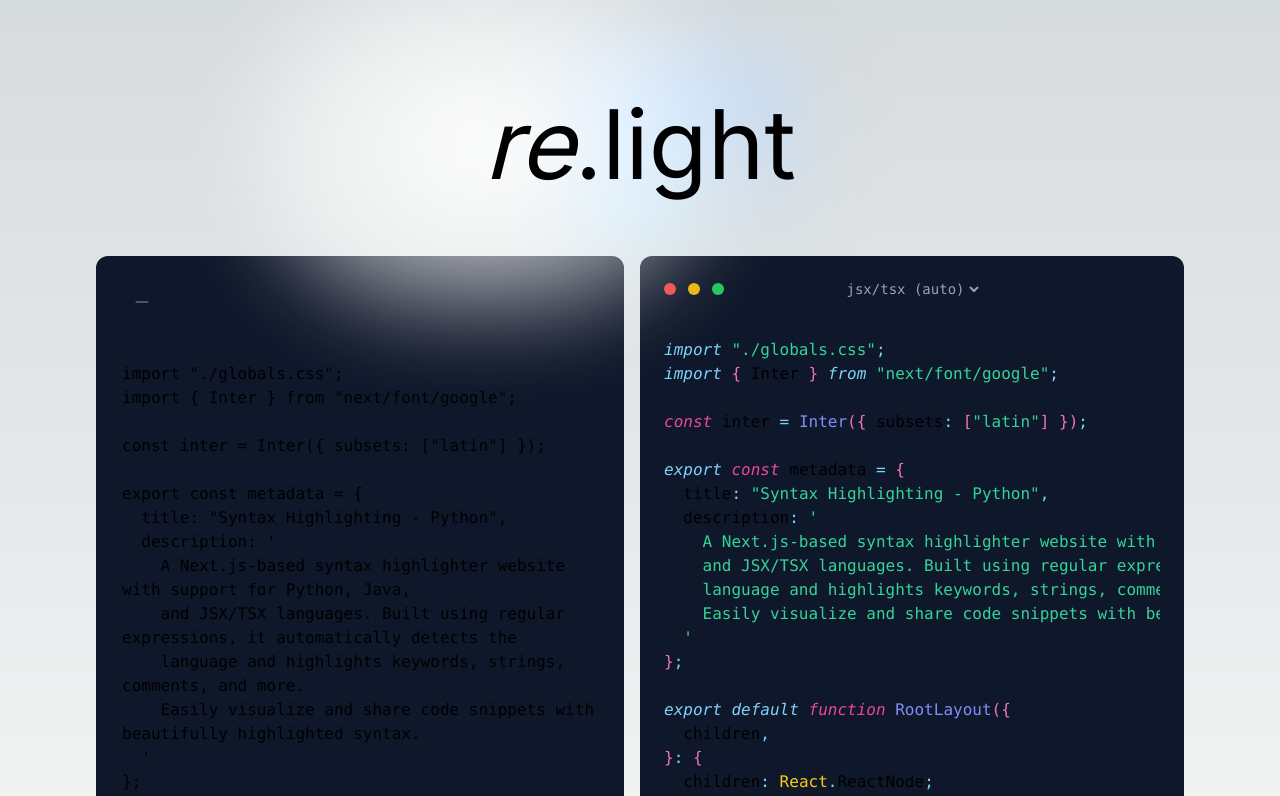
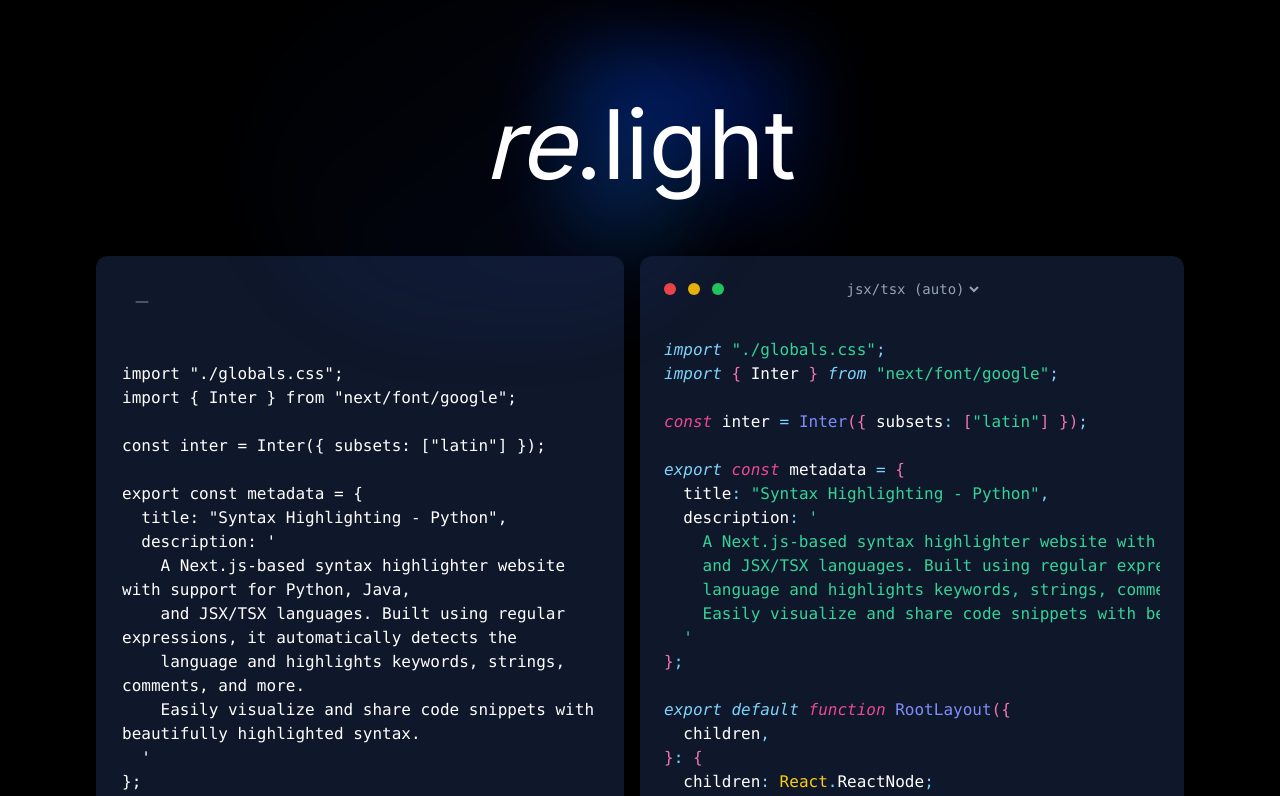
Before and after one commit to debbyalmadea/re-light, a Next.js app: page / in a window 1280 px wide. Shown: the top 796 px of the page. Built offline with nearby package versions, Linux system fonts and the light colour scheme.

Commit message:
fix: light mode preference

```diff
--- a/src/app/globals.css
+++ b/src/app/globals.css
@@ -3,17 +3,9 @@
 @tailwind utilities;
 
 :root {
-  --foreground-rgb: 0, 0, 0;
-  --background-start-rgb: 214, 219, 220;
-  --background-end-rgb: 255, 255, 255;
-}
-
-@media (prefers-color-scheme: dark) {
-  :root {
-    --foreground-rgb: 255, 255, 255;
-    --background-start-rgb: 0, 0, 0;
-    --background-end-rgb: 0, 0, 0;
-  }
+  --foreground-rgb: 255, 255, 255;
+  --background-start-rgb: 0, 0, 0;
+  --background-end-rgb: 0, 0, 0;
 }
 
 body {
--- a/src/app/page.tsx
+++ b/src/app/page.tsx
@@ -50,7 +50,7 @@
 
   return (
     <main className="flex min-h-screen flex-col items-center space-y-16 p-24">
-      <div className="relative flex place-items-center before:absolute before:h-[300px] before:w-[480px] before:-translate-x-1/2 before:rounded-full before:bg-gradient-radial before:from-white before:to-transparent before:blur-2xl before:content-[''] after:absolute after:-z-20 after:h-[180px] after:w-[240px] after:translate-x-1/3 after:bg-gradient-conic after:from-sky-200 after:via-blue-200 after:blur-2xl after:content-[''] before:dark:bg-gradient-to-br before:dark:from-transparent before:dark:to-blue-700 before:dark:opacity-10 after:dark:from-sky-900 after:dark:via-[#0141ff] after:dark:opacity-40 before:lg:h-[360px]">
+      <div className="relative flex place-items-center before:absolute before:h-[300px] before:w-[480px] before:-translate-x-1/2 before:rounded-full before:blur-2xl before:content-[''] after:absolute after:-z-20 after:h-[180px] after:w-[240px] after:translate-x-1/3 after:bg-gradient-conic after:blur-2xl after:content-[''] before:bg-gradient-to-br before:from-transparent before:to-blue-700 before:opacity-10 after:from-sky-900 after:via-[#0141ff] after:opacity-40 before:lg:h-[360px]">
         <h1 className="relative text-8xl">
           <span className="italic">re</span>.light
         </h1>
```
